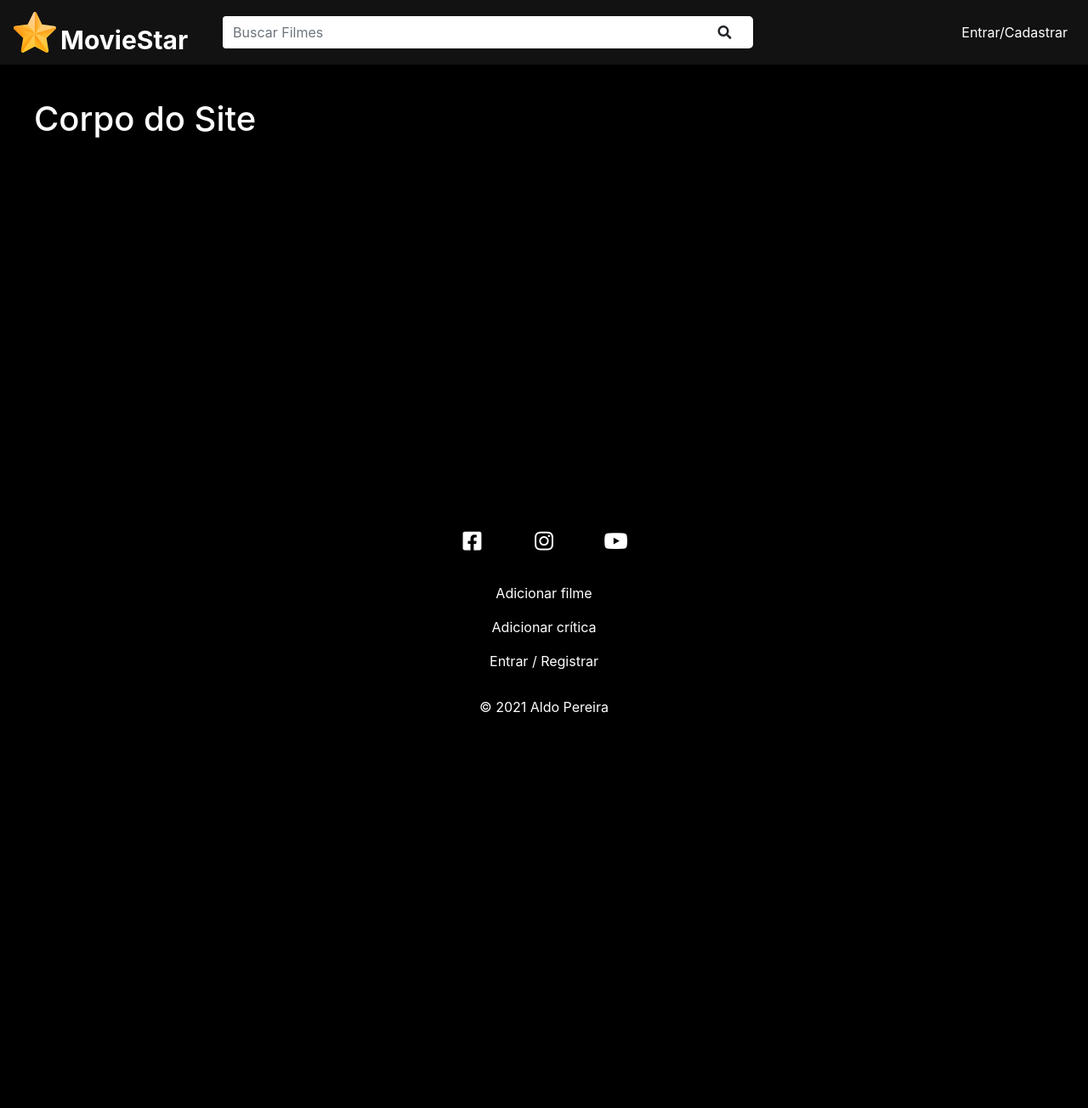
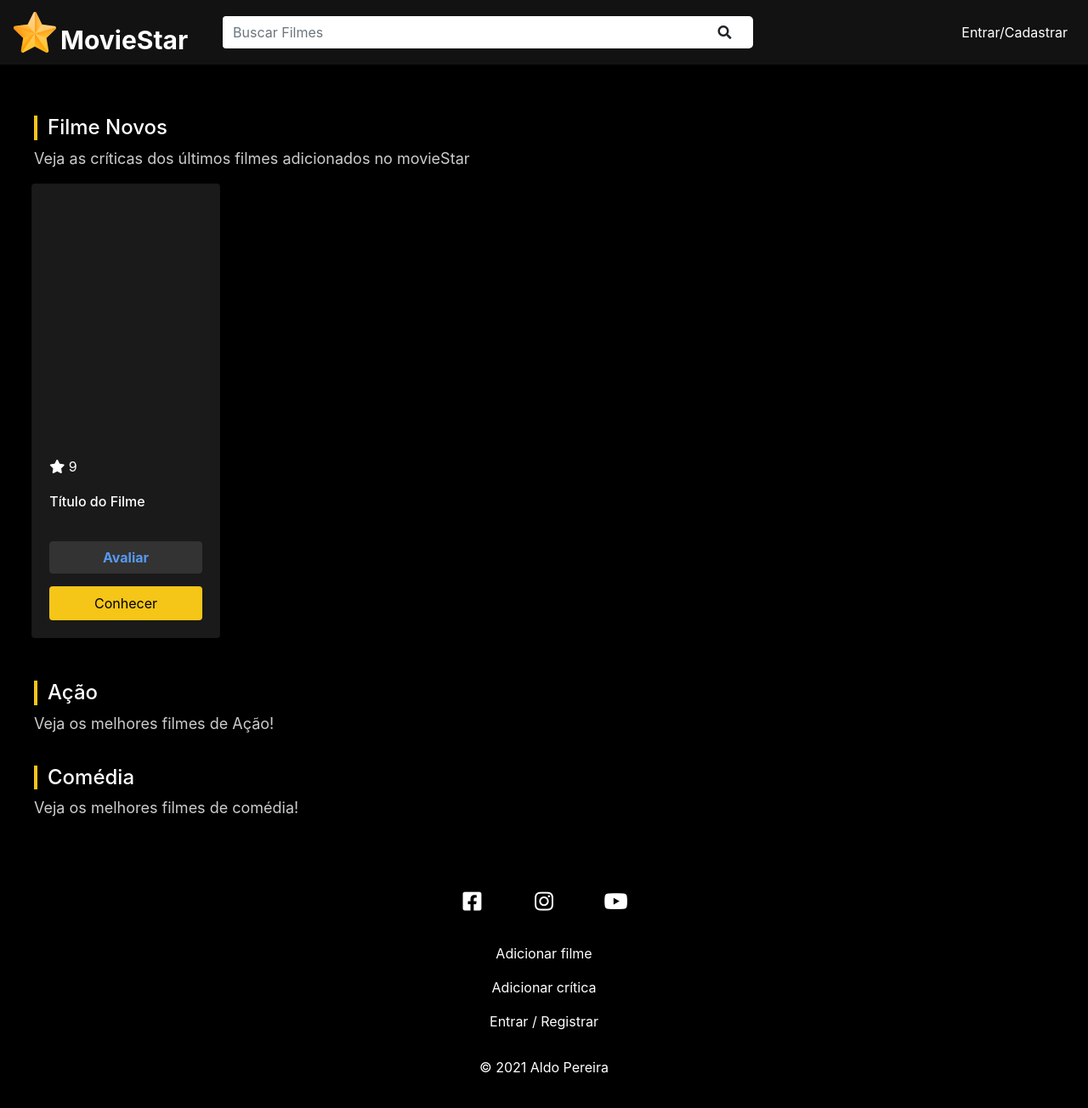
Before and after one commit to aldo-pereira22/movieStar, a PHP site: page /index.php in a window 1280 px wide. Shown: the whole page at 85% size. Before the commit the page ends 839 px from the top, so only its background shows below. Run offline with PHP 8.4, Linux system fonts and the light colour scheme.

Commit message:
index.php
Estilizando a página home, mostrando os filmes cadastrados.

```diff
--- a/index.php
+++ b/index.php
@@ -7,8 +7,38 @@
 ?>
 
     <div id="main-container" class="container-fluid">
-        <h1> Corpo do Site</h1>
-     </div>
+
+        <h2 class="section-title"> Filme Novos</h2>
+        <p class="section-description">Veja as críticas dos últimos filmes adicionados no movieStar</p>
+        <div class="movies-container">
+            <div class="card movie-card">
+                <div class="card-img-top" style="background-image:url('<?= $BASE_URL?>'img/movies/movie_cover.jpg)"> </div>
+                <div class="card-body">
+                    <p class="card-rating">
+                        <i class="fa fa-star"></i>
+                        <span rating="">9</span>
+                    </p>
+                    <h5 class="card-title"> <a href="#"> Título do Filme</a> </h5>
+                    <a href="#" class="btn btn-primary rate-btn"> Avaliar</a>
+                    <a href="#" class="btn btn-primary card-btn"> Conhecer</a>
+
+                </div>
+            </div>
+        </div>
+
+        <h2 class="section-title"> Ação</h2>
+        <p class="section-description">Veja os melhores filmes de Ação!</p>
+        <div class="movies-container">
+
+        </div>
+
+        <h2 class="section-title"> Comédia</h2>
+        <p class="section-description">Veja os melhores filmes de comédia!</p>
+        <div class="movies-container">
+
+        </div>
+
+    </div>
 
 
 <?php
```
